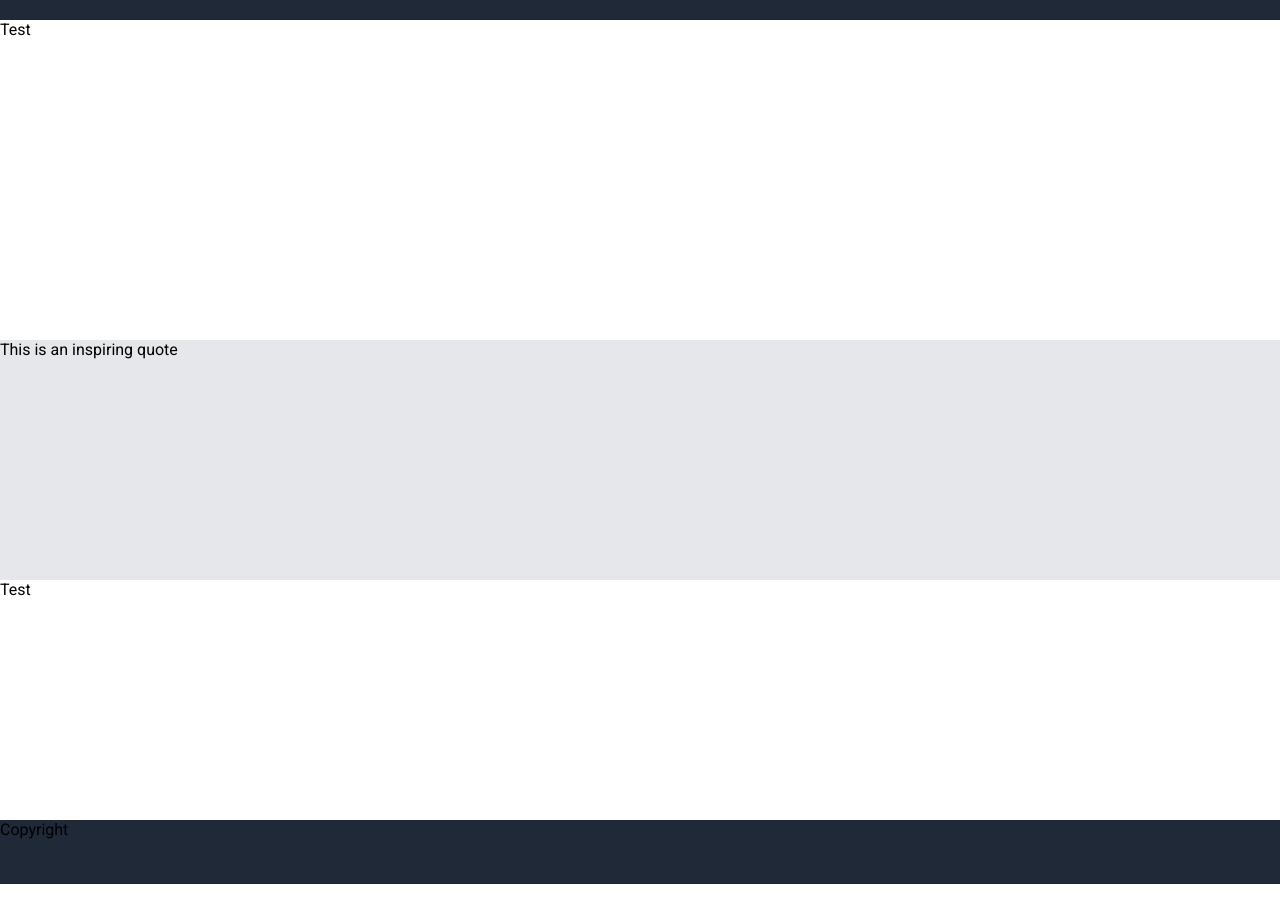
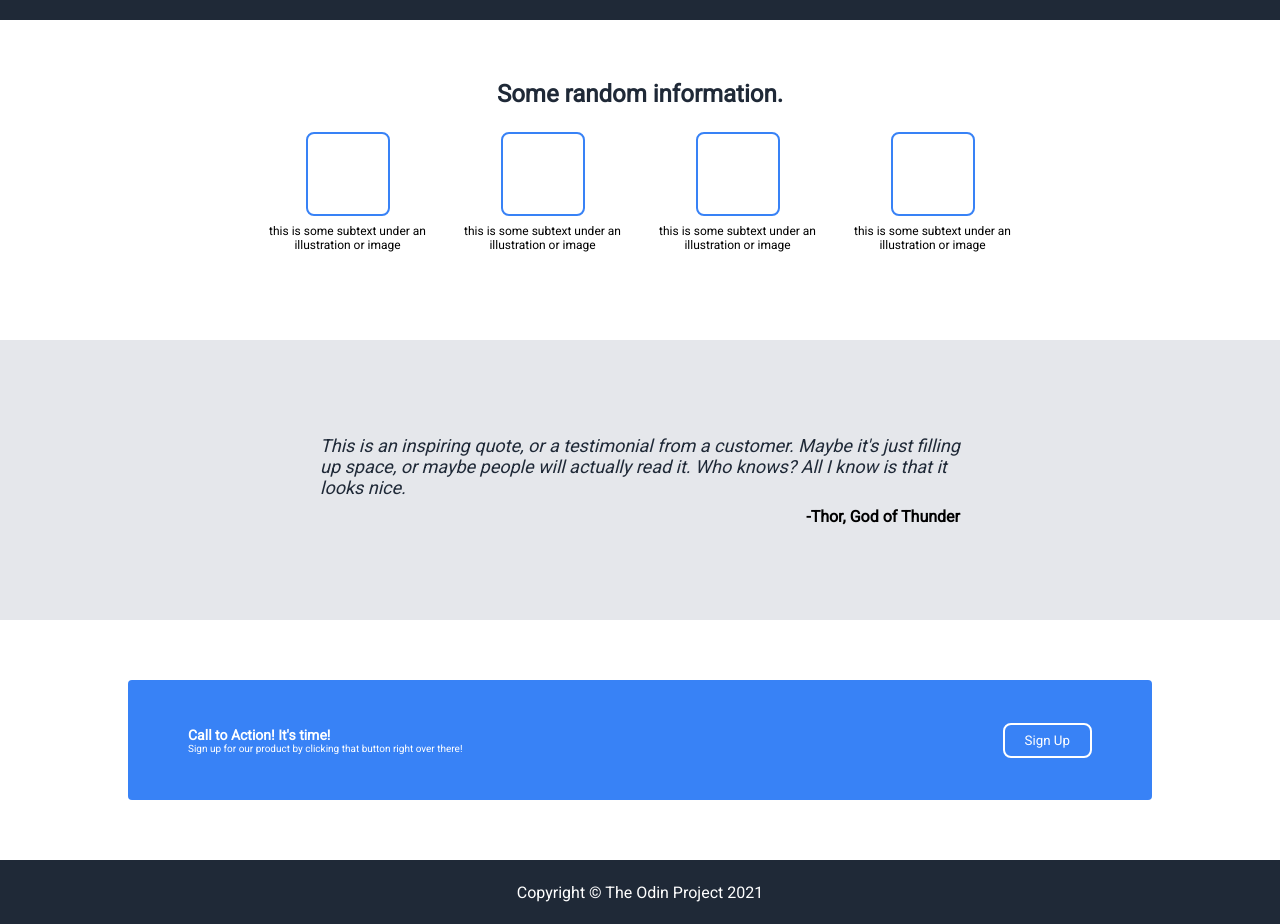
Before and after one commit to ferrarib/odin-landing-page, a plain HTML site: page index.html in a window 1280 px wide. Shown: the part 460-1384 px from the top of the page. Before the commit the page ends 1344 px from the top, so only its background shows below. Drawn offline with Linux system fonts and the light colour scheme.

Commit message:
Finished remaining sections

```diff
--- a/index.css
+++ b/index.css
@@ -70,7 +70,7 @@ ul {
 
 .big-text {
     font-size: 38px;
-    font-weight: extra-bold;
+    font-weight: bolder;
     color: #f9faf8;
 }
 
@@ -79,7 +79,7 @@ ul {
     color: #e5e7eb;
 }
 
-button {
+.sign-up {
     background-color: #3882f6;
     border: none;
     border-radius: 8px;
@@ -87,7 +87,7 @@ button {
     color: white;
 }
 
-button:hover {
+.sign-up:hover {
     cursor: pointer;
 }
 
@@ -100,18 +100,114 @@ button:hover {
 
 .section2 {
     height: 40vh;
+    display: flex;
+    padding: 60px 20vw 90px 20vw;
+    flex-direction: column;
+    justify-content: space-around;
+    align-items: center;
+    box-sizing: border-box;
+    gap: 24px;
+}
+
+.information {
+    color: #1f2937;
+    font-size: 24px;
+    font-weight: bolder;
+}
+
+.cards {
+    display: flex;
+    gap: 12px;
+    justify-content: space-around;
+}
+
+.card {
+    display: flex;
+    flex-direction: column;
+    align-items: center;
+    gap: 8px
+}
+
+.image {
+    border: solid 2px #3882f6 ;
+    border-radius: 8px;
+    width: 80px;
+    height: 80px;
+}
+
+.subtext {
+    font-size: 12px;
+    text-align: center;
 }
 
 .section3 {
-    height: 30vh;
+    height: 35vh;
     background-color: #e5e7eb;
+    display: flex;
+    padding: 90px 25vw 90px 25vw;
+    flex-direction: column;
+    justify-content: space-around;
+    align-items: center;
+    box-sizing: border-box;
+}
+
+.quote {
+    color: #1f2937;
+    font-size: 18px;
+    font-style: italic;
+    font-weight: lighter;
+}
+
+.author {
+    align-self:flex-end;
+    font-weight: bold;
 }
 
 .section4 {
     height: 30vh;
+    padding: 60px 10vw 60px 10vw;
+    box-sizing: border-box;
 }
 
+.bluebox {
+    background-color: #3882f6;
+    width: 100%;
+    height: 100%;
+    border-radius: 4px;
+    box-sizing: border-box;
+    padding: 10px 60px 10px 60px;
+    display: flex;
+    align-items: center;
+    justify-content: space-between;
+}
+
+.title {
+    font-size: 14px;
+    color: white;
+    font-weight: bold;
+}
+
+.subtitle {
+    font-size: 10px;
+    color: white;
+}
+
+.action-button {
+    border: solid 2px white;
+    border-radius: 8px;
+    padding: 8px 20px;
+    color: white;
+    background-color: #3882f6;
+}
+
+.action-button:hover {
+    cursor: pointer;
+}
 
 .footer {
     height: 8vh;
+    color: white;
+    display: flex;
+    justify-content: center;
+    align-items: center;
 }
--- a/index.html
+++ b/index.html
@@ -25,15 +25,49 @@
     <div class="section1">
         <div class="left">
             <div class="big-text">This website is awesome</div>
-            <div class="small-text">This website has some subtext that goes here under the main title. It's a smaller font and the color is lower contrast</div>
-            <button>Sign Up</button>
+            <div class="small-text">This website has some subtext that goes here under the main title. It's a smaller
+                font and the color is lower contrast</div>
+            <button class="sign-up">Sign Up</button>
         </div>
         <div class="right">this is a placeholder for an image</div>
     </div>
-    <div class="section2">Test</div>
-    <div class="section3">This is an inspiring quote</div>
-    <div class="section4">Test</div>
-    <div class="footer">Copyright</div>
+    <div class="section2">
+        <div class="information">Some random information.</div>
+        <div class="cards">
+            <div class="card">
+                <div class="image"></div>
+                <div class="subtext">this is some subtext under an illustration or image</div>
+            </div>
+            <div class="card">
+                <div class="image"></div>
+                <div class="subtext">this is some subtext under an illustration or image</div>
+            </div>
+            <div class="card">
+                <div class="image"></div>
+                <div class="subtext">this is some subtext under an illustration or image</div>
+            </div>
+            <div class="card">
+                <div class="image"></div>
+                <div class="subtext">this is some subtext under an illustration or image</div>
+            </div>
+        </div>
+    </div>
+    <div class="section3">
+        <div class="quote">This is an inspiring quote, or a testimonial from a customer. Maybe it's just
+            filling up space, or maybe people will actually read it. Who knows? All I know is that it looks nice.
+        </div>
+        <div class="author">-Thor, God of Thunder</div>
+    </div>
+    <div class="section4">
+        <div class="bluebox">
+            <div class="action-text">
+                <div class="title">Call to Action! It's time!</div>
+                <div class="subtitle">Sign up for our product by clicking that button right over there!</div>
+            </div>
+            <button class="action-button">Sign Up</button>
+        </div>
+    </div>
+    <div class="footer">Copyright &#169; The Odin Project 2021</div>
 </body>
 
 </html>
```
